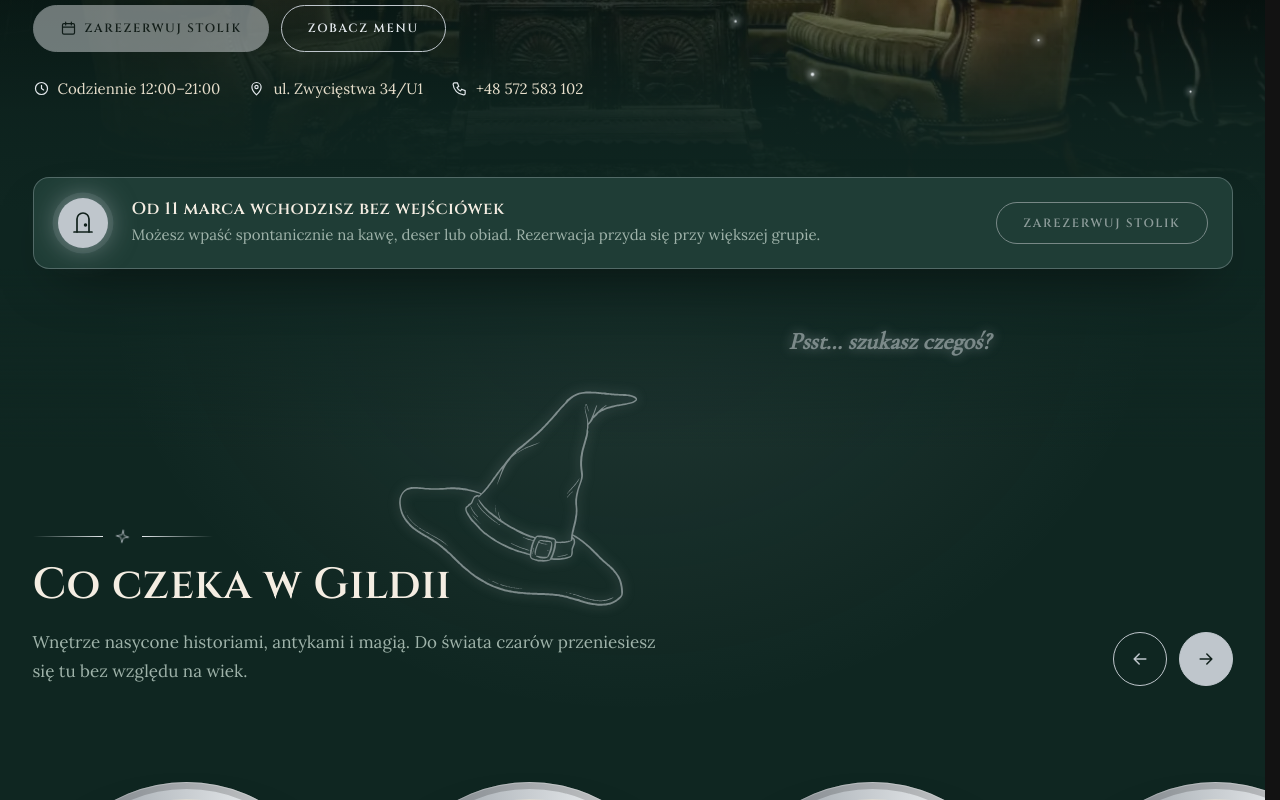
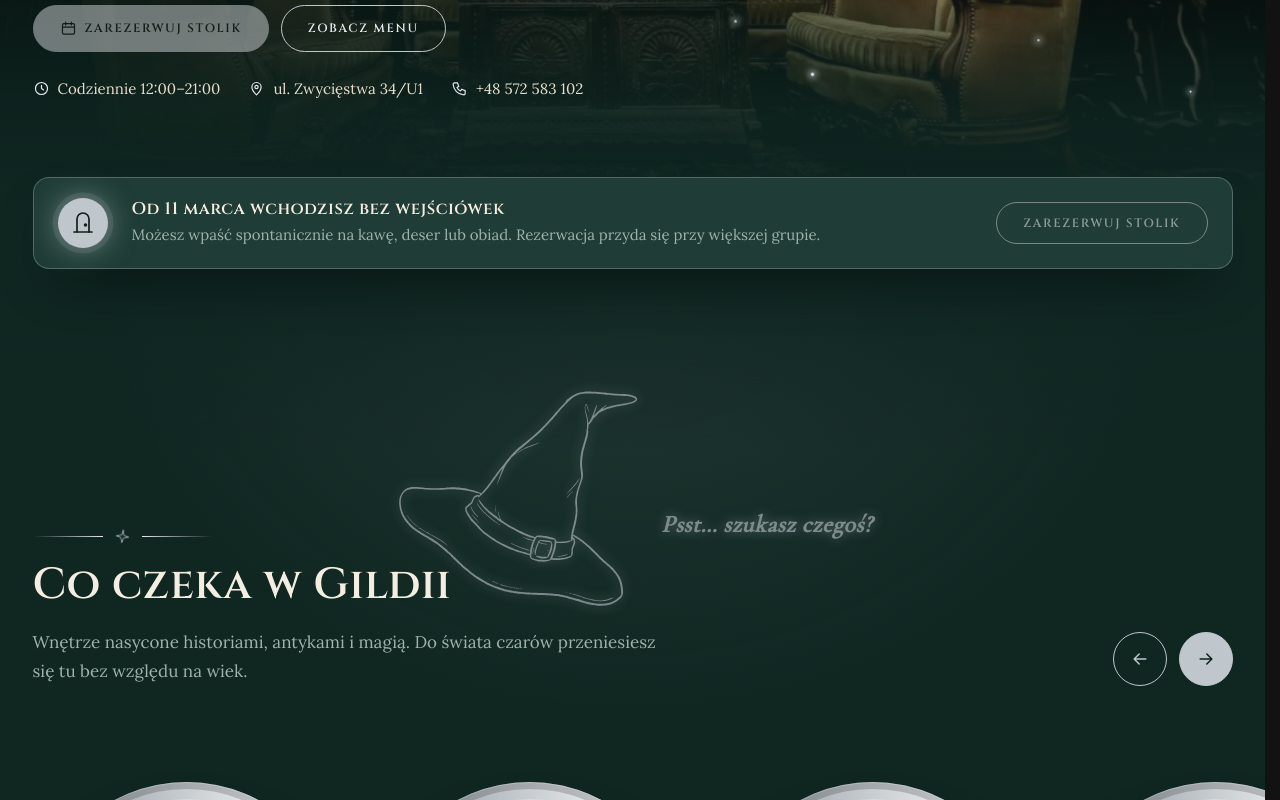
Before and after one commit to lukaszdzielo/alahamora, a Next.js app: page /gliwice in a window 1280 px wide. Shown: the part 609-1409 px from the top of the page. Built offline with nearby package versions, Linux system fonts and the light colour scheme; no server answers.

Commit message:
Revelio: „Psst… szukasz czegoś?” tuż obok kapelusza (desktop) i wyżej na telefonie

```diff
--- a/src/components/Features.jsx
+++ b/src/components/Features.jsx
@@ -50,6 +50,7 @@ export default function Features({ features, lamp = false, rv }) {
             <span className="rv-anchor">
               {features.title}
               {rv?.featuresTitle && <RevealItem item={rv.featuresTitle} className="rv--hat" />}
+              {rv?.featuresTitleNote && <RevealItem item={rv.featuresTitleNote} className="rv--psst" />}
             </span>
           </h2>
           <p>{features.lead}</p>
--- a/src/data/revelio.js
+++ b/src/data/revelio.js
@@ -18,14 +18,15 @@ export const REVELIO_TEST = true;
 export const gliwiceRevelio = {
   hero: [{ draw: 'koperta', w: 400, rotate: -4, pos: { right: '70px', top: '240px' }, hide: 'mobile' }],
   features: [
-    { ink: 'Psst… szukasz czegoś?', pos: { left: '63%', top: '58px' }, hide: 'mobile' },
     // telefon/tablet: kapelusz i „Psst…” razem nad nagłówkiem (kapelusz przy nagłówku nie ma tam miejsca)
     // kapelusz przy końcu nagłówka (ok. 250 px od lewej), napis po lewej na wysokości ronda
     { draw: 'kapelusz', w: 120, rotate: 18, pos: { left: 'min(calc(100% - 130px), 240px)', top: '58px' }, hide: 'desktop' },
-    { ink: 'Psst… szukasz czegoś?', pos: { left: '20px', top: '104px' }, hide: 'desktop' },
+    { ink: 'Psst… szukasz czegoś?', pos: { left: '20px', top: '72px' }, hide: 'desktop' },
   ],
   // kapelusz siedzi na końcu nagłówka „Co czeka w Gildii” (renderuje go Features)
   featuresTitle: { draw: 'kapelusz', w: 250, rotate: 24, mobileW: 150 },
+  // „Psst…” tuż obok kapelusza (desktop) – też przypięte do nagłówka
+  featuresTitleNote: { ink: 'Psst… szukasz czegoś?', hide: 'mobile' },
   menu: [
     { draw: 'kociol', w: 280, pos: { left: '150px', top: '-70px' }, mobile: { left: '4%', top: '-40px', w: 150 } },
     { ink: 'Eliksir dnia czeka na odważnych', pos: { left: '450px', top: '110px' }, hide: 'mobile' },
--- a/src/styles/globals.css
+++ b/src/styles/globals.css
@@ -2435,6 +2435,13 @@ html[data-entering] .notice-wrap {
    inaczej kapelusz wystaje poza nią i jest ucięty (np. przy 1100 px) */
 .rv-anchor { position: relative; display: inline-block; }
 .features:has(.rv--hat) { padding-top: max(clamp(110px, 12vw, 170px), 260px); }
+
+/* „Psst… szukasz czegoś?” obok kapelusza, na wysokości jego ronda */
+.rv.rv--psst {
+  left: 100%;
+  bottom: 70px;
+  margin-left: 150px; /* 210 px za końcem nagłówka – 60 px zapasu maski */
+}
 .rv.rv--mobile { display: none; }
 
 .rv.rv--hat {
```
